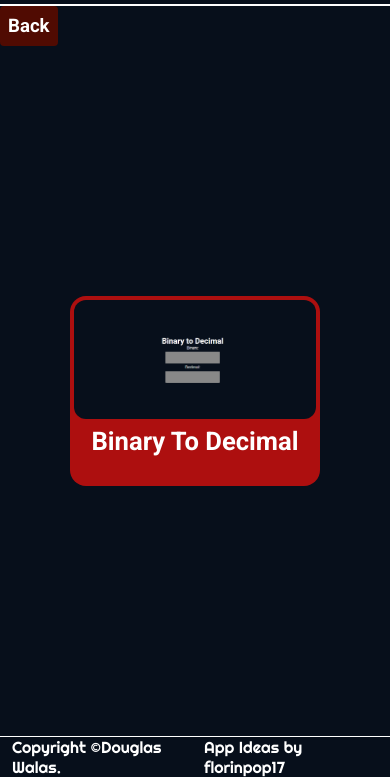
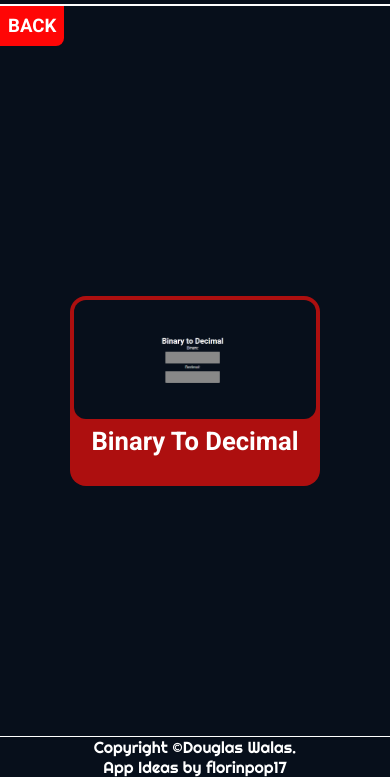
Before and after one commit to DWRP/aircnc_mobile_rocketseat, a plain HTML site: page index.html in a window 390 px wide. Both pictures are taken after a click on the button "BEGGINER". Shown: the part 67-844 px from the top of the page. Drawn offline with Linux system fonts and the light colour scheme.

Commit message:
fix other things

```diff
--- a/index.html
+++ b/index.html
@@ -34,7 +34,7 @@
 
         <main class="main">
             <div class="actions">
-                <button onclick="loadLeveis()" class="button back hidden">Back</button>
+                <button onclick="loadLeveis()" class="button back hidden">BACK</button>
             </div>
             <iframe class="iframe hidden"></iframe>
             <div class="cards">
--- a/src/assets/css/style.css
+++ b/src/assets/css/style.css
@@ -199,8 +199,16 @@ button, input, textarea{
 }
 
 .back{
-    background: rgb(80, 11, 2);
+    border-radius: 0;
+    border-bottom-right-radius: 8px;
+    background: #FF0606;
     color: white;
+}
+
+@media (max-width:720px){
+    .footer{
+        flex-direction: column;
+    }
 }
 
 /* ANIMATIONS */
```
